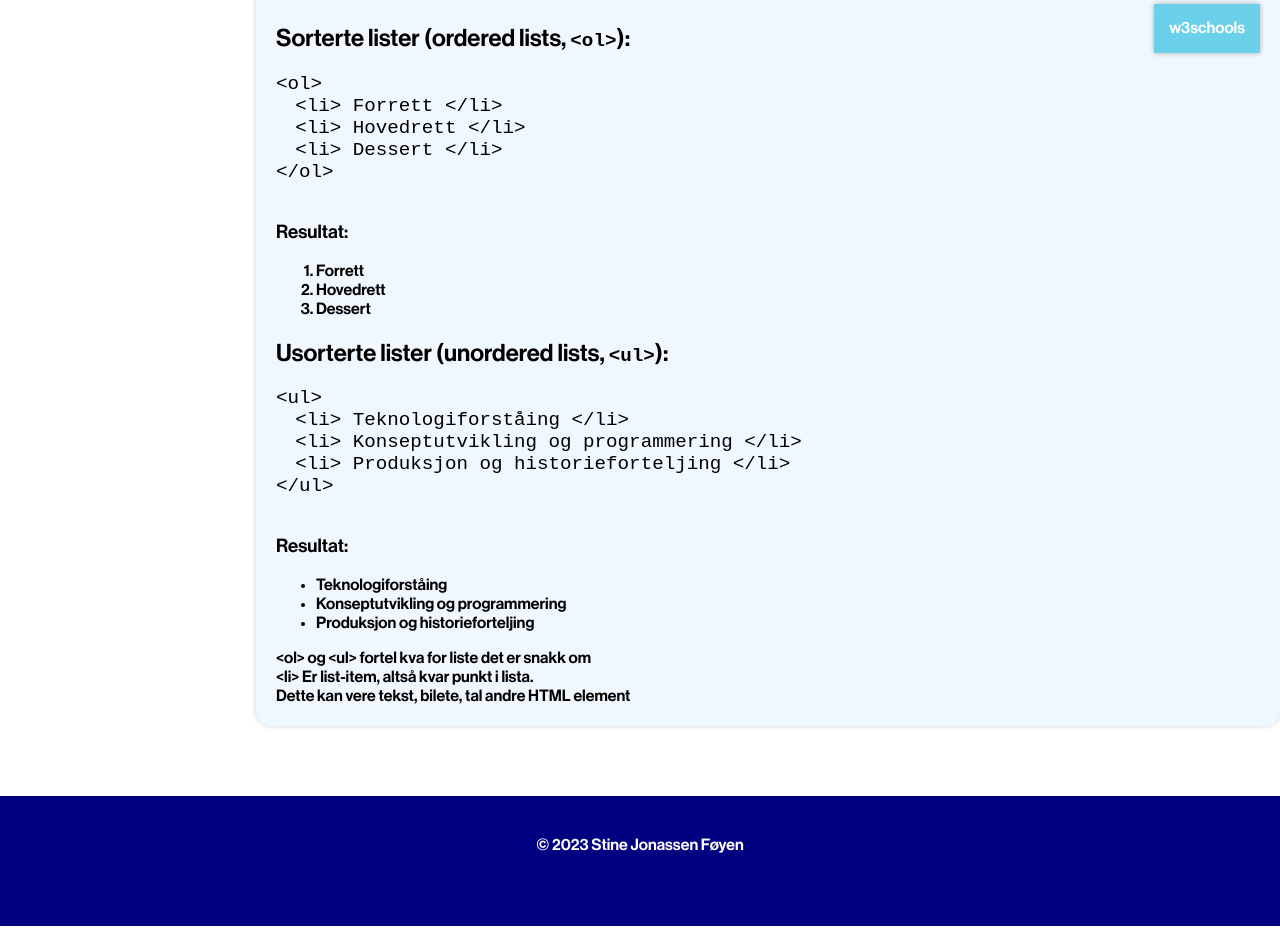
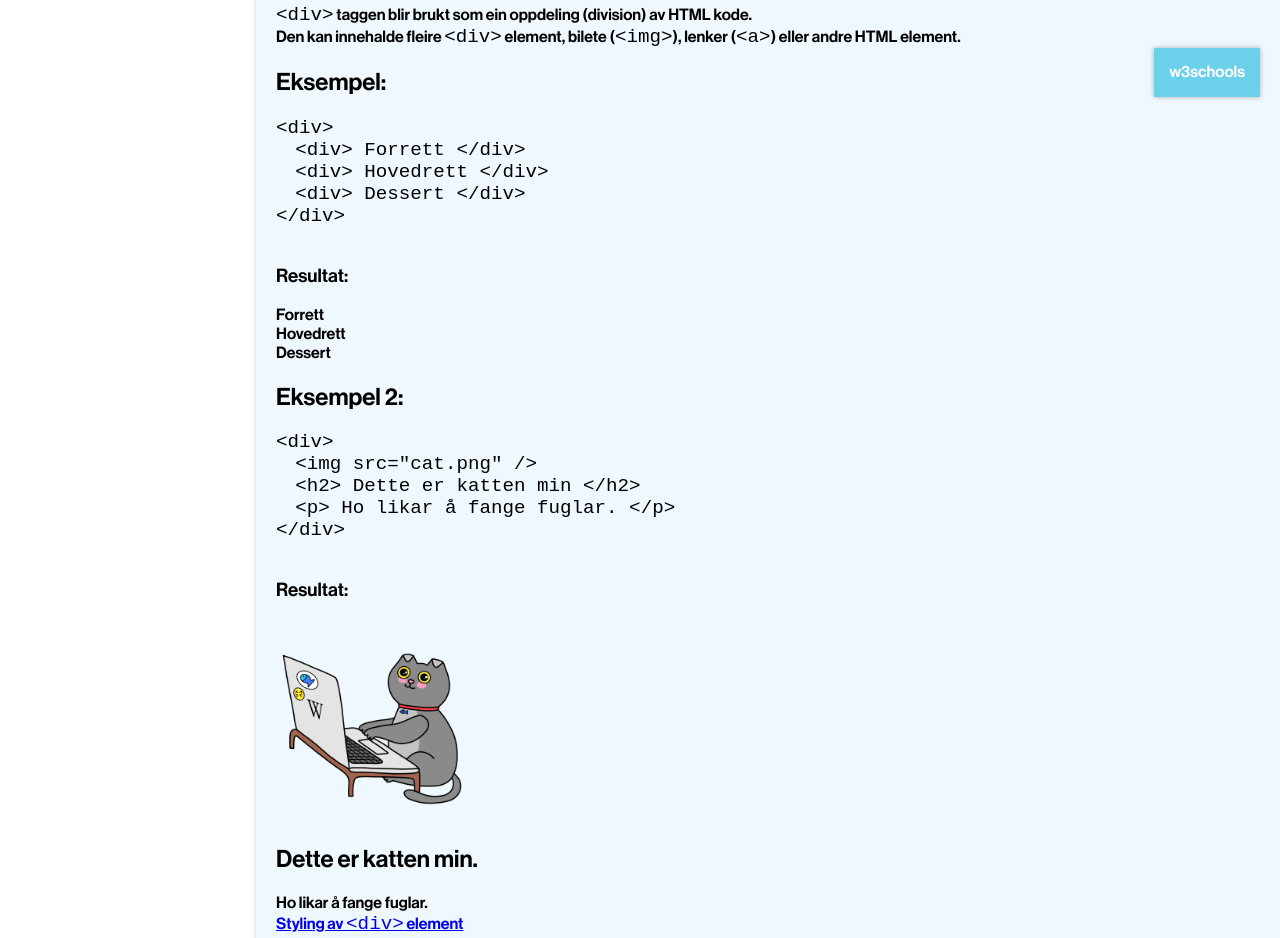
Before and after one commit to stineIM/stineIM.github.io, a website: page vg1/examples/html.html in a window 1280 px wide. Shown: the part 4416-5354 px from the top of the page. Drawn offline with Linux system fonts and the light colour scheme.

Commit message:
added styling

```diff
--- a/vg1/examples/html.html
+++ b/vg1/examples/html.html
@@ -313,44 +313,44 @@
 							<h2>Containere og &lt;div>-taggen</h2>
 						</div>
 						<div class="subjectBox">
-							<a href="https://www.w3schools.com/html/html_links.asp" target="_blank">
+							<p><span class="code">&lt;div></span> taggen blir brukt som ein oppdeling (division) av HTML kode. </p>
+							<p>Den kan innehalde fleire <span class="code">&lt;div></span> element, bilete (<span class="code">&lt;img></span>), lenker (<span class="code">&lt;a></span>) eller andre HTML element.  </p>
+							<a href="https://www.w3schools.com/tags/tag_div.ASP" target="_blank">
 								<div class="linkBox">
 									w3schools
 								</div>
 							</a>
-							<h2>Sorterte lister (ordered lists, <span class="code"> &lt;ol></span>): </h2>
-							<p><span class="code">&lt;ol></span> </p>
-							<p><span class="code">&emsp;&lt;li> Forrett &lt;/li></span> </p>
-							<p><span class="code">&emsp;&lt;li> Hovedrett &lt;/li></span> </p>
-							<p><span class="code">&emsp;&lt;li> Dessert &lt;/li></span> </p>
-							<p><span class="code">&lt;/ol></span> </p>
+							<h2>Eksempel:  </h2>
+							<p><span class="code">&lt;div></span> </p>
+							<p><span class="code">&emsp;&lt;div> Forrett &lt;/div></span> </p>
+							<p><span class="code">&emsp;&lt;div> Hovedrett &lt;/div></span> </p>
+							<p><span class="code">&emsp;&lt;div> Dessert &lt;/div></span> </p>
+							<p><span class="code">&lt;/div></span> </p>
 							<br>
 							<h3>Resultat: </h3>
 
-							<ol>
-								<li>Forrett</li>
-								<li>Hovedrett</li>
-								<li>Dessert</li>
-							</ol>
+							<div>
+								<div>Forrett</div>
+								<div>Hovedrett</div>
+								<div>Dessert</div>
+							</div>
 
-							<h2>Usorterte lister (unordered lists, <span class="code"> &lt;ul></span>): </h2>
-							<p><span class="code">&lt;ul></span> </p>
-							<p><span class="code">&emsp;&lt;li> Teknologiforståing &lt;/li></span> </p>
-							<p><span class="code">&emsp;&lt;li> Konseptutvikling og programmering &lt;/li></span> </p>
-							<p><span class="code">&emsp;&lt;li> Produksjon og historieforteljing &lt;/li></span> </p>
-							<p><span class="code">&lt;/ul></span> </p>
+							<h2>Eksempel 2:  </h2>
+							<p><span class="code">&lt;div></span> </p>
+							<p><span class="code">&emsp;&lt;img src="cat.png" /></span> </p>
+							<p><span class="code">&emsp;&lt;h2> Dette er katten min &lt;/h2></span> </p>
+							<p><span class="code">&emsp;&lt;p> Ho likar å fange fuglar. &lt;/p></span> </p>
+							<p><span class="code">&lt;/div></span> </p>
 							<br>
 							<h3>Resultat: </h3>
 
-							<ul>
-								<li>Teknologiforståing</li>
-								<li>Konseptutvikling og programmering</li>
-								<li>Produksjon og historieforteljing</li>
-							</ul>
+							<div>
+								<img style="width: 200px;" src="/resources/images/Cat_Laptop_-_Idil_Keysan_-_Wikimedia_Giphy_stickers_2019.png">
+								<h2>Dette er katten min. </h2>
+								<p>Ho likar å fange fuglar.</p>
+							</div>
 
-							<p>&lt;ol> og &lt;ul> fortel kva for liste det er snakk om</p>
-							<p>&lt;li> Er list-item, altså kvar punkt i lista. </p>
-							<p>Dette kan vere tekst, bilete, tal andre HTML element</p>
+							<a href="css.html#divs">Styling av <span class="code">&lt;div></span> element</a>
 						</div>
 					</div>
 
```
Also changed, not shown: resources/css/subject.css (+7 -0 lines), vg1/examples/css.html (+19 -1 lines), vg1/index.html (+2 -0 lines), vg2/index.html (+1 -1 lines).
